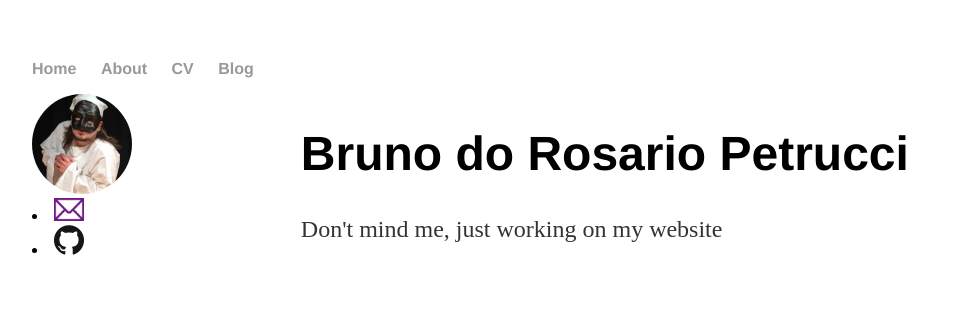
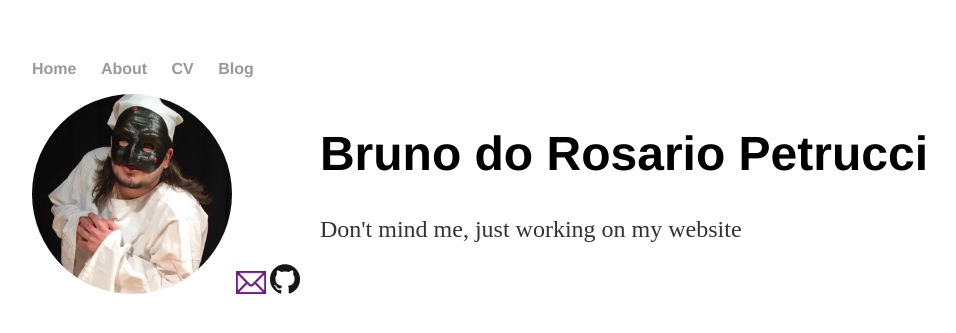
Before and after one commit to Brunnun/brunnun.github.io, a Jekyll site: the page built from index.html, in a window 1280 px wide. Shown: the top 333 px of the page, without its empty margins (160-1116 px from the left). Built offline with Jekyll 4.4.1, drawn with Linux system fonts in a browser that asks for light colours.

Commit message:
trying to make this image look good

```diff
--- a/_layouts/default.html
+++ b/_layouts/default.html
@@ -15,8 +15,8 @@
 		</nav>
         <div class="my_info">
             <a href="/"><img src="../img/me.jpg" class="my_pic"></a>
-            <li><a href="mailto:petrucci@iastate.edu"><img src="../img/mail.png" class="img_link"></a></li>
-            <li><a href="https://github.com/brunnun"><img src="../img/github.png" class="img_link"></a></li>
+            <a href="mailto:petrucci@iastate.edu"><img src="../img/mail.png" class="img_link"></a>
+            <a href="https://github.com/brunnun"><img src="../img/github.png" class="img_link"></a>
         </div>
         <div class="container">
             {{ content }}
--- a/css/main.css
+++ b/css/main.css
@@ -4,8 +4,8 @@ body {
 }
 
 .my_pic {
-    width: 100px;
-    border-radius: 50px;
+    width: 200px;
+    border-radius:100px;
 }
 
 .img_link {
@@ -13,12 +13,10 @@ body {
 }
 
 .container {
-    width: 70%;
     float: right;
 }
 
 .my_info {
-    width: 30%;
     float: left;
 }
 
```
